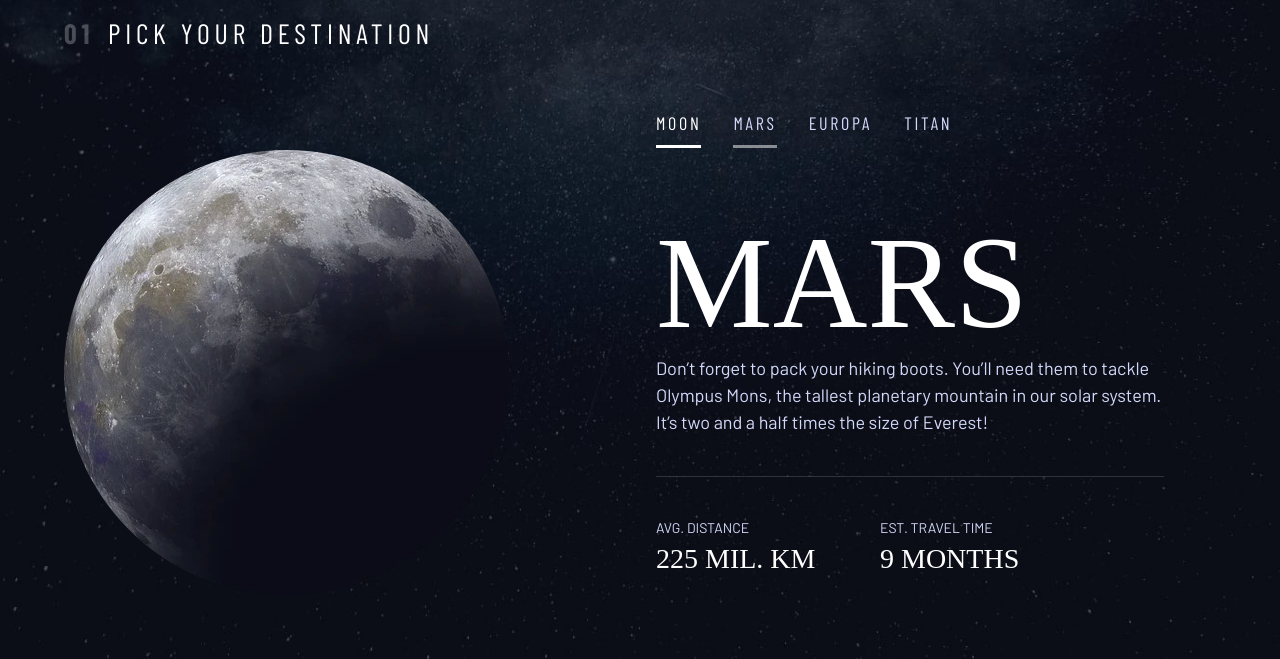
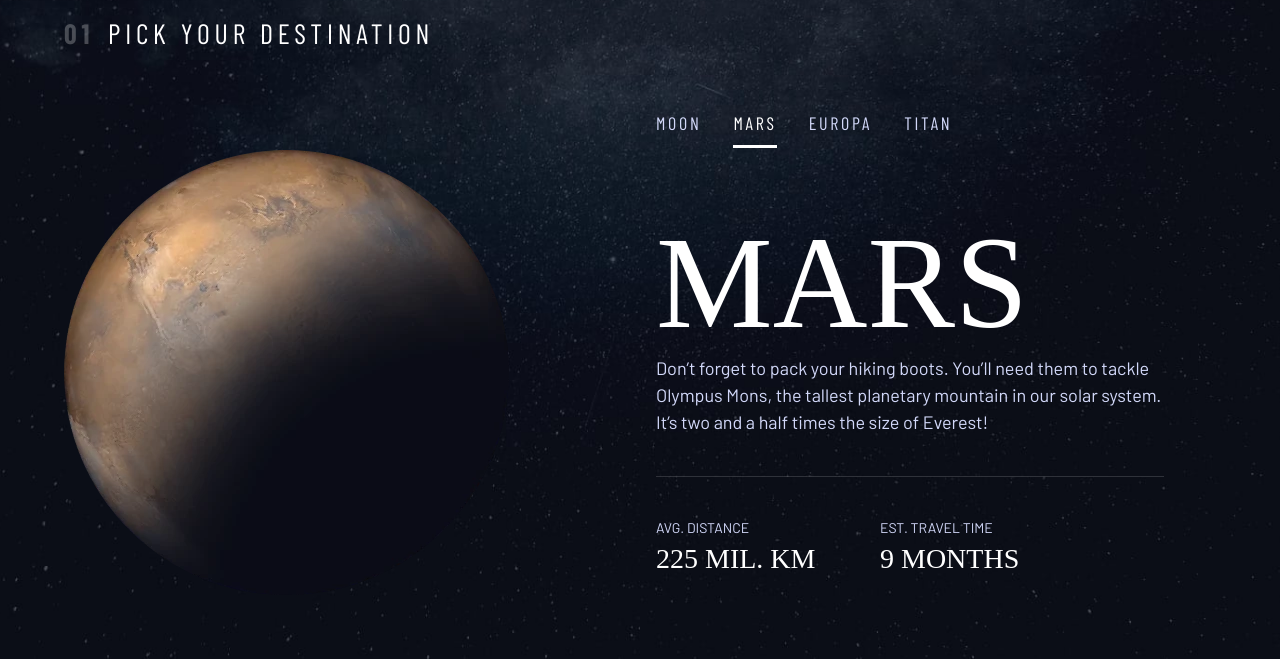
Before and after one commit to PDLIF/practicing, a plain HTML site: page different/scrimba-space-tourism-website-main/destination.html in a window 1280 px wide. Both pictures are taken after a click on the tab "MARS". Shown: the part 178-837 px from the top of the page. Drawn offline with nearby package versions, Linux system fonts and the light colour scheme; a web font is replaced by a local one.

Commit message:
add changing the images functionality

```diff
--- a/different/scrimba-space-tourism-website-main/destination.html
+++ b/different/scrimba-space-tourism-website-main/destination.html
@@ -39,28 +39,28 @@
     <main class="grid-container grid-container--destination flow">
         <h1 class="numbered-title"><span aria-hidden="true">01</span>pick your destination</h1>
 
-        <picture>
+        <picture id="moon-image">
             <source srcset="assets/destination/image-moon.webp" type="image/webp">
             <img src="assets/destination/image-moon.png" alt="the moon">
         </picture>
-        <picture hidden>
+        <picture hidden id="mars-image">
             <source srcset="assets/destination/image-mars.webp" type="image/webp">
             <img src="assets/destination/image-mars.png" alt="the planet mars">
         </picture>
-        <picture hidden>
+        <picture hidden id="europa-image">
             <source srcset="assets/destination/image-europa.webp" type="image/webp">
             <img src="assets/destination/image-europa.png" alt="the planet europa">
         </picture>
-        <picture hidden>
+        <picture hidden id="titan-image">
             <source srcset="assets/destination/image-titan.webp" type="image/webp">
             <img src="assets/destination/image-titan.png" alt="the moon titan">
         </picture>
 
         <div class="tab-list underline-indicators flex" role="tablist" aria-label="destination list">
-            <button aria-selected="true" role="tab" aria-controls="moon-tab" class="uppercase ff-sans-cond text-light letter-spacing-2" tabindex="0">Moon</button>
-            <button aria-selected="false" role="tab" aria-controls="mars-tab" class="uppercase ff-sans-cond text-light letter-spacing-2" tabindex="-1">Mars</button>
-            <button aria-selected="false" role="tab" aria-controls="europa-tab" class="uppercase ff-sans-cond text-light letter-spacing-2" tabindex="-1">Europa</button>
-            <button aria-selected="false" role="tab" aria-controls="titan-tab" class="uppercase ff-sans-cond text-light letter-spacing-2" tabindex="-1">Titan</button>
+            <button aria-selected="true" role="tab" aria-controls="moon-tab" class="uppercase ff-sans-cond text-light letter-spacing-2" tabindex="0" data-image="moon-image">Moon</button>
+            <button aria-selected="false" role="tab" aria-controls="mars-tab" class="uppercase ff-sans-cond text-light letter-spacing-2" tabindex="-1" data-image="mars-image">Mars</button>
+            <button aria-selected="false" role="tab" aria-controls="europa-tab" class="uppercase ff-sans-cond text-light letter-spacing-2" tabindex="-1" data-image="europa-image">Europa</button>
+            <button aria-selected="false" role="tab" aria-controls="titan-tab" class="uppercase ff-sans-cond text-light letter-spacing-2" tabindex="-1" data-image="titan-image">Titan</button>
         </div>
 
 
--- a/different/scrimba-space-tourism-website-main/tabs.js
+++ b/different/scrimba-space-tourism-website-main/tabs.js
@@ -37,17 +37,23 @@ function changeTabFocus(e) {
 function changeTabPanel(e) {
     const targetTab = e.target;
     const targetPanel = targetTab.getAttribute('aria-controls');
+    const targetImage = targetTab.getAttribute('data-image');
 
     const tabContainer = targetTab.parentNode;
     const mainContainer = tabContainer.parentNode;
 
-    console.log(
-        document.querySelector(`#${targetPanel}`)
-    )
+    tabs.forEach((tab) => {tab.setAttribute('aria-selected', false)});
+    targetTab.setAttribute('aria-selected', true);
 
     mainContainer
         .querySelectorAll('[role=tabpanel]')
         .forEach((article) => {article.setAttribute('hidden', true)});
 
-    mainContainer.querySelector([`#${targetPanel}`]).removeAttribute('hidden');
+    mainContainer.querySelector(`#${targetPanel}`).removeAttribute('hidden');
+
+    mainContainer
+        .querySelectorAll('picture')
+        .forEach((picture) => {picture.setAttribute('hidden', true)});
+
+    mainContainer.querySelector(`#${targetImage}`).removeAttribute('hidden');
 }
```
Also changed, not shown: different/scrimba-space-tourism-website-main/style.css (+6 -6 lines).
